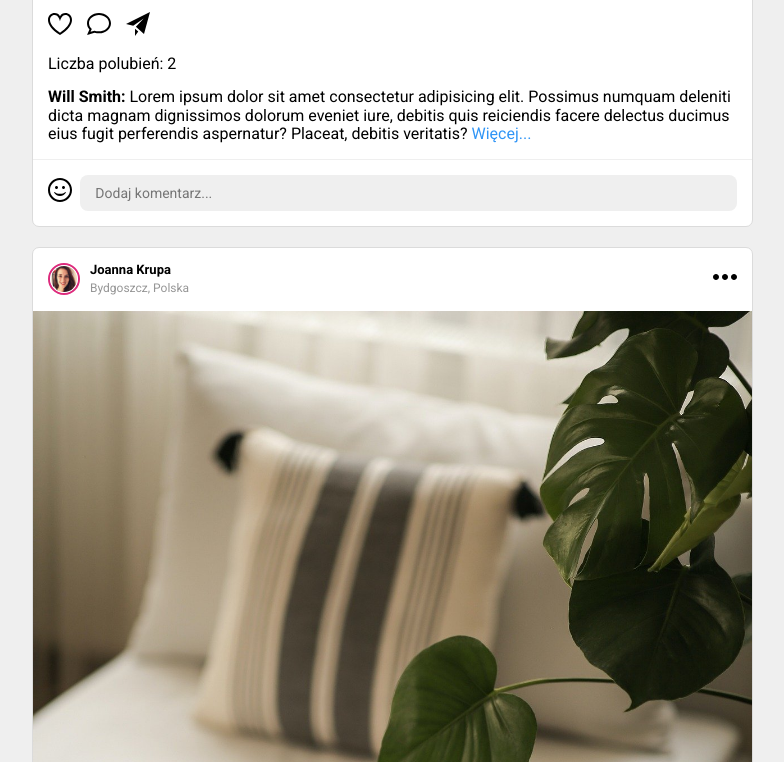
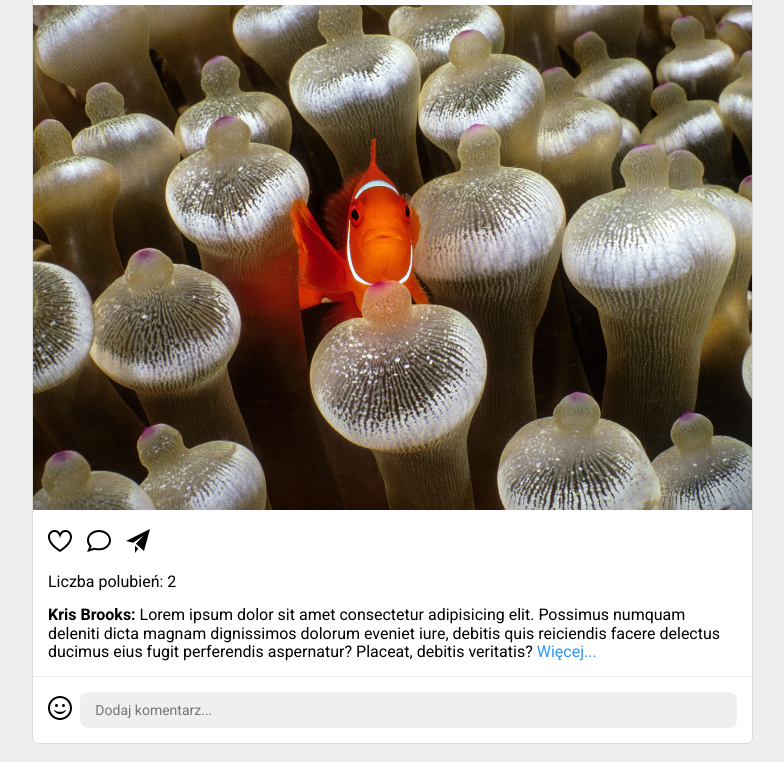
Before and after one commit to imediasystem/PhotoBook, a plain HTML site: page index.html in a window 1280 px wide. Shown: the part 1895-2657 px from the top of the page, without its empty margins (78-862 px from the left). Drawn offline with Linux system fonts and the light colour scheme.

Commit message:
Photos update

```diff
--- a/index.html
+++ b/index.html
@@ -241,7 +241,7 @@
                                     </div>
 
                                     <div class="post__image">
-                                        <img src="./img/photos/cats.jpg" alt="Image Description">
+                                        <img src="./img/photos/desert.jpg" alt="Image Description">
                                     </div>
 
                                     <div class="post__content">
@@ -297,7 +297,7 @@
                                     </div>
 
                                     <div class="post__image">
-                                        <img src="./img/photos/leaves.jpg" alt="Image Description">
+                                        <img src="./img/photos/fish.jpg" alt="Image Description">
                                     </div>
 
                                     <div class="post__content">
@@ -317,7 +317,7 @@
                                         </div>
                                         <div class="post__comments">
                                             <div class="post_comments-item">
-                                                <strong>Will Smith:</strong>
+                                                <strong>Kris Brooks:</strong>
                                                 Lorem ipsum dolor sit amet consectetur adipisicing elit. Possimus numquam deleniti dicta magnam dignissimos dolorum eveniet iure, debitis quis reiciendis facere delectus ducimus eius fugit perferendis aspernatur? Placeat, debitis veritatis?
                                                 <a href="#">Więcej...</a>
                                             </div>
@@ -353,7 +353,7 @@
                                     </div>
 
                                     <div class="post__image">
-                                        <img src="./img/photos/living-room.jpg" alt="Image Description">
+                                        <img src="./img/photos/tower.jpg" alt="Image Description">
                                     </div>
 
                                     <div class="post__content">
@@ -373,7 +373,7 @@
                                         </div>
                                         <div class="post__comments">
                                             <div class="post_comments-item">
-                                                <strong>Will Smith:</strong>
+                                                <strong>Craig Adams:</strong>
                                                 Lorem ipsum dolor sit amet consectetur adipisicing elit. Possimus numquam deleniti dicta magnam dignissimos dolorum eveniet iure, debitis quis reiciendis facere delectus ducimus eius fugit perferendis aspernatur? Placeat, debitis veritatis?
                                                 <a href="#">Więcej...</a>
                                             </div>
```
Also changed, not shown: img/photos/city.jpg (added), img/photos/desert.jpg (added), img/photos/fish.jpg (added), img/photos/frog.jpg (added), img/photos/rock.jpg (added), img/photos/tower.jpg (added).
